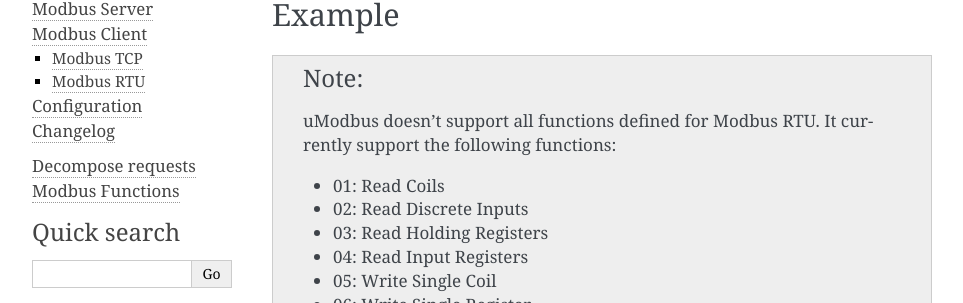
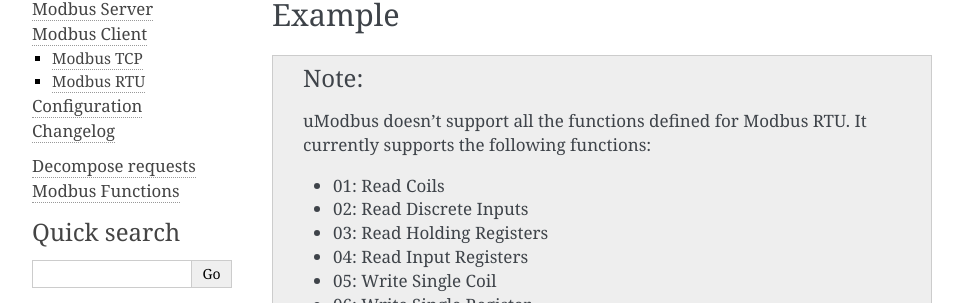
Before and after one commit to AdvancedClimateSystems/uModbus, a Sphinx documentation site: the page built from docs/source/client/rtu.rst, in a window 1280 px wide. Shown: the part 123-426 px from the top of the page, without its empty margins (148-1111 px from the left). Built offline with Sphinx 7.4.7, drawn with Linux system fonts in a browser that asks for light colours.

Commit message:
Update rtu.rst
Spelling / grammar correctons

```diff
--- a/docs/source/client/rtu.rst
+++ b/docs/source/client/rtu.rst
@@ -5,8 +5,8 @@
 =======
 
 .. note::
-    uModbus doesn't support all functions defined for Modbus RTU. It currently
-    support the following functions:
+    uModbus doesn't support all the functions defined for Modbus RTU.
+    It currently supports the following functions:
 
     * 01: Read Coils
     * 02: Read Discrete Inputs
```
